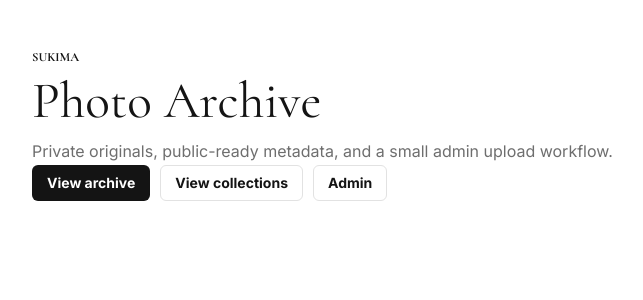
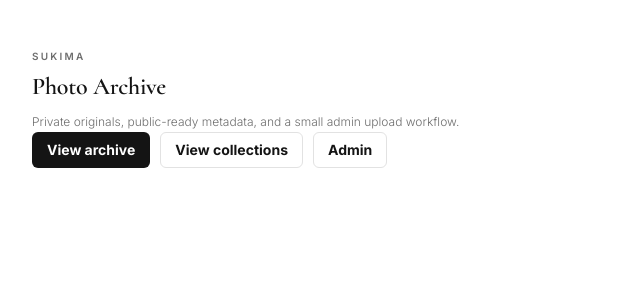
Before and after one commit to khe0124/sukima, a Next.js app: page / in a window 1280 px wide. Shown: the top 300 px of the page, without its empty margins (148-791 px from the left). Built offline with nearby package versions, Linux system fonts and the light colour scheme; no server answers.

Commit message:
feat(design): shrink type scale to 24px titles and 12px body

```diff
--- a/src/app/globals.css
+++ b/src/app/globals.css
@@ -21,6 +21,8 @@ body {
   background: var(--background);
   color: var(--foreground);
   font-family: var(--font-inter), "Inter", sans-serif;
+  font-size: 0.75rem;
+  font-weight: 300;
   font-optical-sizing: auto;
   font-style: normal;
 }
@@ -45,13 +47,11 @@ textarea {
 
 .eyebrow {
   margin: 0 0 8px;
-  color: var(--accent);
-  font-family: var(--font-cormorant), "Cormorant", serif;
-  font-optical-sizing: auto;
-  font-style: normal;
-  font-size: 0.78rem;
-  font-weight: 700;
-  letter-spacing: 0;
+  color: var(--muted);
+  font-family: var(--font-inter), "Inter", sans-serif;
+  font-size: 0.625rem;
+  font-weight: 600;
+  letter-spacing: 0.22em;
   text-transform: uppercase;
 }
 
@@ -60,9 +60,10 @@ h1 {
   font-family: var(--font-cormorant), "Cormorant", serif;
   font-optical-sizing: auto;
   font-style: normal;
-  font-size: clamp(2rem, 4vw, 3.5rem);
-  line-height: 1;
-  letter-spacing: 0;
+  font-size: 1.5rem;
+  font-weight: 600;
+  line-height: 1.15;
+  letter-spacing: -0.01em;
 }
 
 h2,
@@ -72,9 +73,16 @@ h3 {
   font-style: normal;
 }
 
+h2 {
+  font-size: 1rem;
+  font-weight: 600;
+}
+
 p {
   color: var(--muted);
-  line-height: 1.6;
+  font-size: 0.75rem;
+  font-weight: 300;
+  line-height: 1.65;
 }
 
 a {
```
